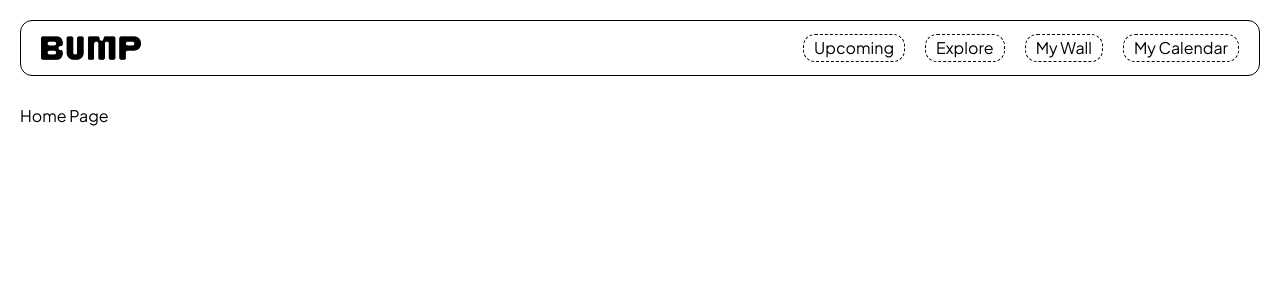
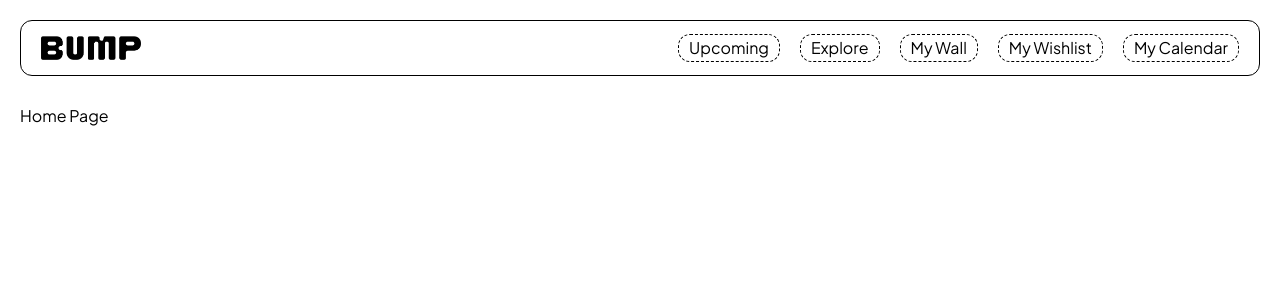
Before and after one commit to alextorresp/bump-catalog, a Next.js app: page / in a window 1280 px wide. Shown: the top 300 px of the page. Built offline with nearby package versions, Linux system fonts and the light colour scheme.

Commit message:
Add my wishlist to nav

```diff
--- a/src/components/layout/nav/Nav.tsx
+++ b/src/components/layout/nav/Nav.tsx
@@ -21,6 +21,10 @@ export default function Nav() {
           <p className='whitespace-nowrap'>My Wall</p>
         </Link>
 
+        <Link href='/' className='flex flex-row items-center rounded-xl px-2.5 border border-black h-full border-dashed'>
+          <p className='whitespace-nowrap'>My Wishlist</p>
+        </Link>
+
         <Link href='/my-calendar' className='flex flex-row items-center rounded-xl px-2.5 border border-black h-full border-dashed'>
           <p className='whitespace-nowrap'>My Calendar</p>
         </Link>
```
